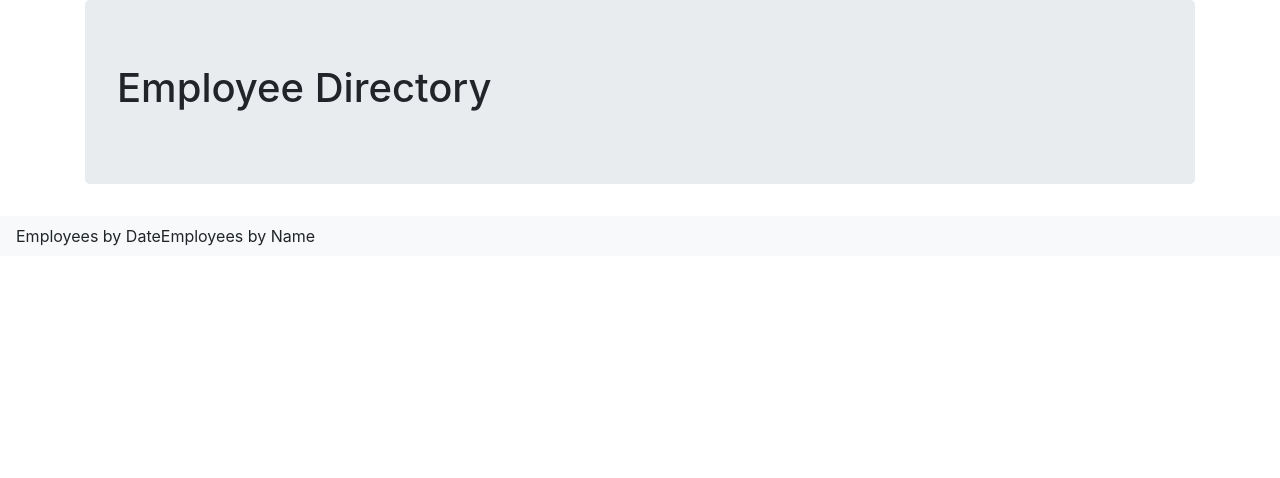
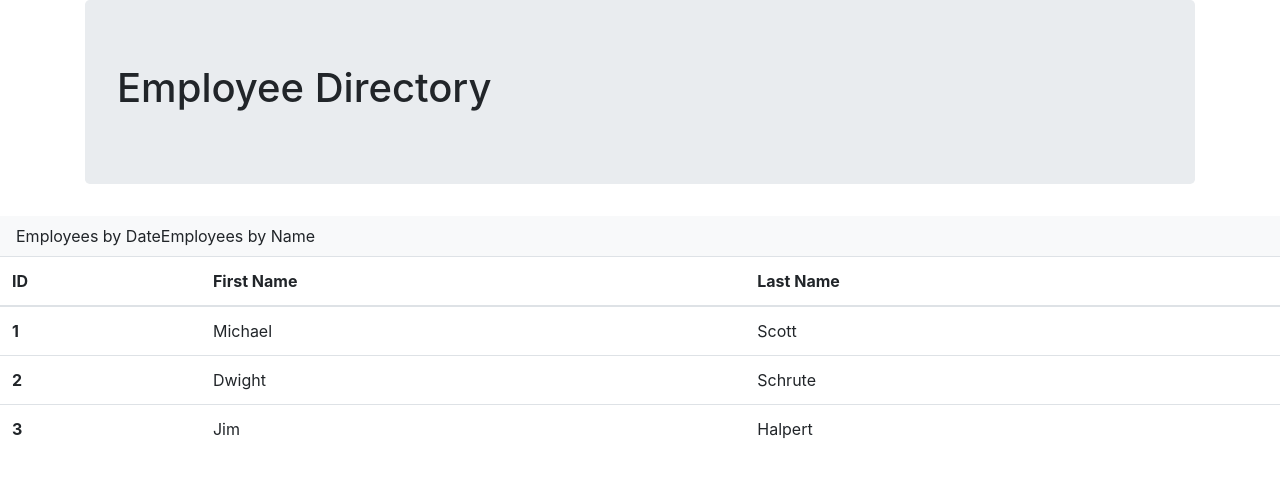
Before and after one commit to nwsanfor24/react-employee-directory, a React (Create React App) app in the folder employee-directory/: page / in a window 1280 px wide. Shown: the top 478 px of the page. Built offline with nearby package versions, Linux system fonts and the light colour scheme.

Commit message:
made a mock table

```diff
--- a/employee-directory/src/App.js
+++ b/employee-directory/src/App.js
@@ -1,12 +1,14 @@
 import React from "react";
 import Jumbotron from "./components/Jumbotron";
 import Navbar from "./components/Navbar";
+import Table from "./components/Table";
 
 function App() {
     return (
         <div>
             <Jumbotron />
             <Navbar />
+            <Table />
         </div>
 
     );
--- a/employee-directory/src/components/Table.js
+++ b/employee-directory/src/components/Table.js
@@ -0,0 +1,36 @@
+import React from "react";
+
+function Table() {
+    return(
+        <div className="table-responsive">
+            <table className="table">
+                <thead>
+                    <tr>
+                        <th scope="col">ID</th>
+                        <th scope="col">First Name</th>
+                        <th scope="col">Last Name</th>
+                    </tr>
+                </thead>
+                <tbody>
+                    <tr>
+                        <th scope="row">1</th>
+                        <td>Michael</td>
+                        <td>Scott</td>
+                    </tr>
+                    <tr>
+                        <th scope="row">2</th>
+                        <td>Dwight</td>
+                        <td>Schrute</td>
+                    </tr>
+                    <tr>
+                        <th scope="row">3</th>
+                        <td>Jim</td>
+                        <td>Halpert</td>
+                    </tr>
+                </tbody>
+            </table>
+        </div>
+    );
+}
+
+export default Table;
```
